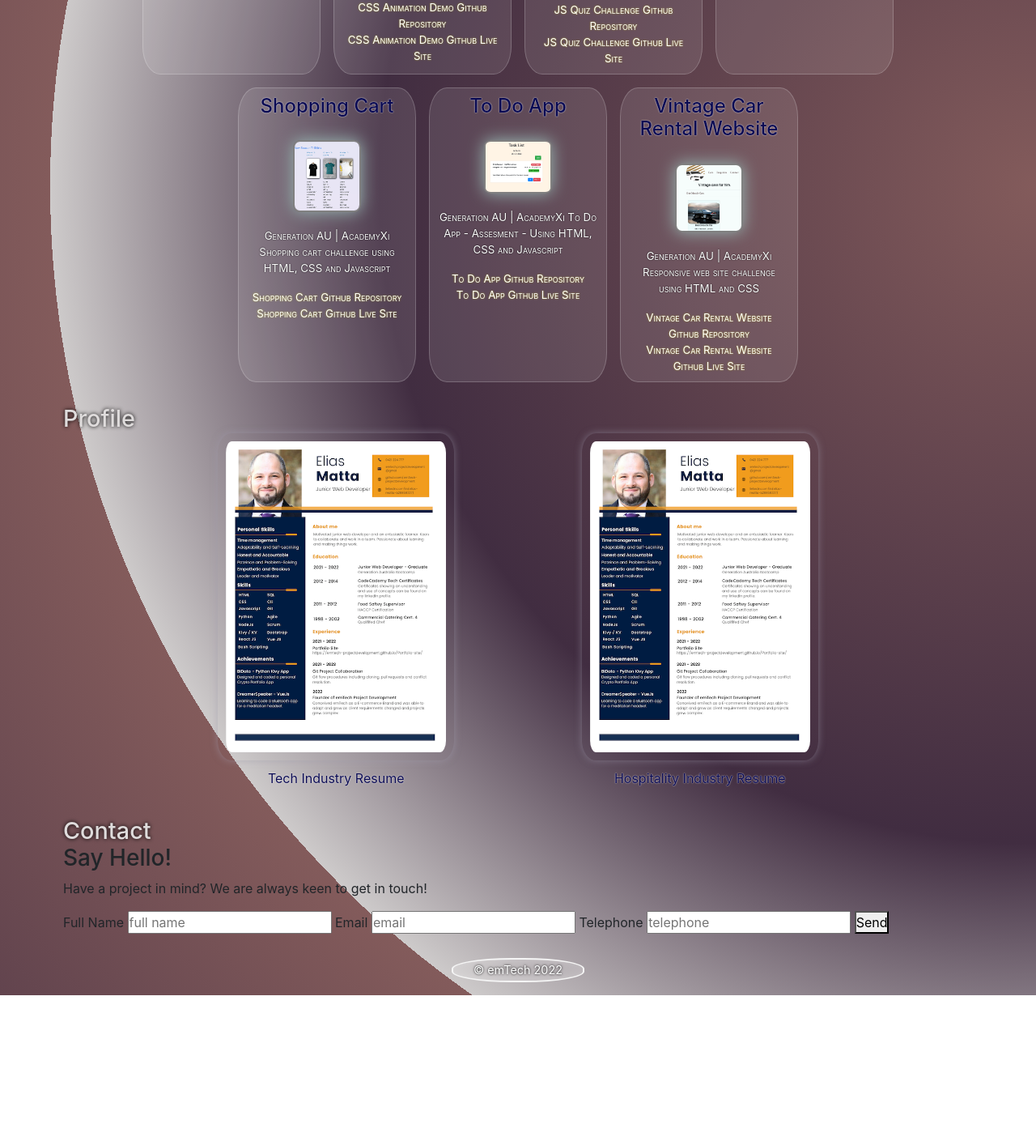
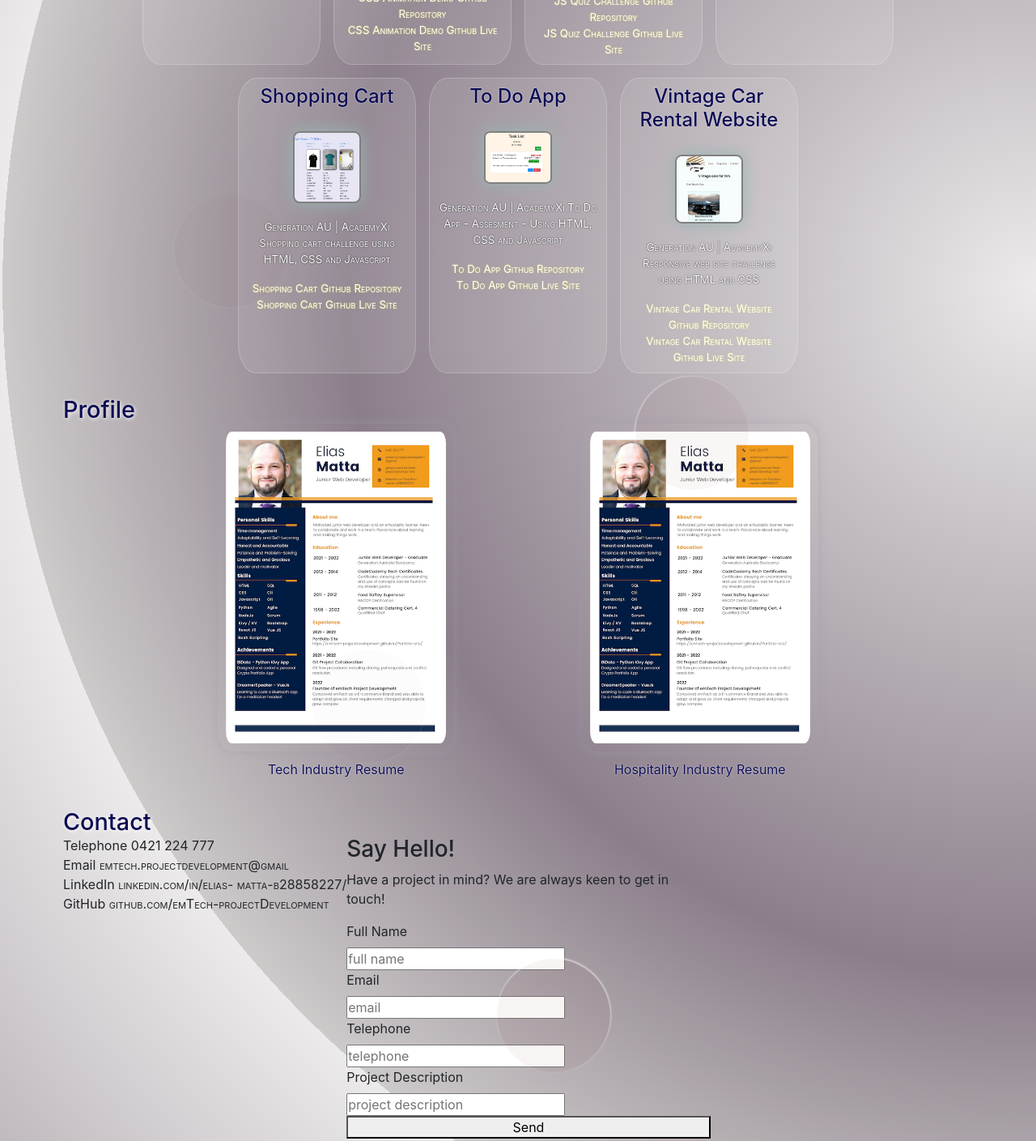
Before and after one commit to emTech-projectDevelopment/Portfolio-site, a plain HTML site: page index.html in a window 1280 px wide. Shown: the part 770-2179 px from the top of the page at 81% size. Before the commit the page ends 1999 px from the top, so only its background shows below. Drawn offline with nearby package versions, Linux system fonts and the light colour scheme.

Commit message:
Added animation, contacts needs work

```diff
--- a/asset/css/style.css
+++ b/asset/css/style.css
@@ -30,27 +30,30 @@ a:hover {
 body {
     width: 100vw;
     height: 100%;
-    background: repeating-radial-gradient(circle at 100%, rgb(131, 91, 91), rgb(65, 45, 65) 50%, rgb(205, 202, 202) 75%, rgb(255, 4, 71) 75%);
+    position: relative;
+    z-index: 1;
+    background: repeating-radial-gradient(circle at 100%, rgb(236, 234, 234), rgba(65, 45, 65, 0.612) 50%, rgb(205, 202, 202) 75%, rgb(255, 4, 71) 25%);
     background-size: cover;
 }
 
 .section-title {
     margin: 10px auto;
-    color: var(--heading);
+    color: silver;
     visibility: hidden;
-    text-shadow: 0px 0px 8px rgb(255, 255, 255);
-    animation: incoming 2.4s 500ms ease-in 1 forwards;
+    text-shadow: none;
+    animation: incoming 2.4s 400ms ease-out 1 forwards;
 }
+
 @keyframes incoming {
     from {
         margin-left: 150%;
     }
     to {
         font-size: 1.8rem;
-        color: rgb(223, 220, 220);
+        color: var(--heading);
         width: auto;
         margin: 0;
-        text-shadow: 0px 0px 5px black;
+        text-shadow: 1px 1px 5px white;
         visibility: visible;
     }
 }
@@ -63,6 +66,8 @@ body {
 .container {
     width: 90%;
     height: 100%;
+    position: relative;
+    z-index: 1;
     padding: 1rem 0.5rem;
     margin: auto;
     display: flex;
@@ -281,6 +286,19 @@ project-image > img:hover {
     display: block;
 }
 
+.contact-wrapper {
+    width: 80%;
+    height: auto;
+    display: flex;
+}
+.form-container {
+    width: 50%;
+    display: flex;
+    flex-direction: column;
+}
+input {
+    width: 60%;
+}
 .form-greeting {
 
 }
@@ -384,3 +402,152 @@ footer {
         margin: -10px auto 10px auto;
     }
 }
+
+.ball-background {
+    width: 220px;
+    height: 330px;
+    position: absolute;
+    z-index: -10;
+}
+
+.top-ball {
+    position: absolute;
+    top: 10%;
+    right: 20%;
+    overflow: hidden;
+    float: left;
+    width: 140px;
+    height: 140px;
+    background: none;
+    border-radius: 50%;
+    animation: flash 3s none 0s linear infinite reverse;
+}
+
+.top-ball-2 {
+    position: absolute;
+    top: 22%;
+    right: 55%;
+    overflow: hidden;
+    float: left;
+    width: 140px;
+    height: 140px;
+    background: none;
+    border-radius: 50%;
+    animation: flash 3s none 1s linear infinite reverse;
+}
+
+.middle-ball {
+    position: absolute;
+    top: 35%;
+    right: 30%;
+    overflow: hidden;
+    float: left;
+    width: 140px;
+    height: 140px;
+    background: none;
+    border-radius: 50%;
+    animation: flash 5s none 0s linear infinite reverse;
+}
+
+.middle-ball-2 {
+    position: absolute;
+    top: 45%;
+    right: 75%;
+    overflow: hidden;
+    float: left;
+    width: 140px;
+    height: 140px;
+    background: none;
+    border-radius: 50%;
+    animation: flash 4s none 2s linear infinite reverse;
+}
+
+.bottom-ball {
+    position: absolute;
+    top: 55%;
+    right: 25%;
+    overflow: hidden;
+    float: left;
+    width: 140px;
+    height: 140px;
+    background: none;
+    border-radius: 50%;
+    animation: flash 3.5s none 0s linear infinite;
+}
+
+.bottom-ball-1 {
+    position: absolute;
+    top: 70%;
+    right: 60%;
+    overflow: hidden;
+    float: left;
+    width: 140px;
+    height: 140px;
+    background: none;
+    border-radius: 50%;
+    animation: flash 5s none 500ms linear infinite;
+}
+
+.bottom-ball-2 {
+    position: absolute;
+    top: 87%;
+    right: 40%;
+    overflow: hidden;
+    float: left;
+    width: 140px;
+    height: 140px;
+    background: none;
+    border-radius: 50%;
+    animation: flash 3s none 0s linear infinite;
+}
+
+@keyframes flash {
+    15% {
+        box-shadow: none;
+        transform: rotate(45deg);
+    }
+    25% {
+        transform: rotate(90deg);
+    }
+    38% {
+        transform: rotate(138deg);
+    }
+    50% {
+        transform: rotate(180deg);
+    }
+    60% {
+        box-shadow: 1px 1px 3px white;
+        background: rgba(94, 17, 17, 0.05);
+        transform: rotate(230deg);
+    }
+    75% {
+        transform: rotate(270deg);
+    }
+    87% {
+        transform: rotate(317deg);
+    }
+    100% {
+        transform: rotate(360deg);
+    }
+}
+    /* 0% {
+        transform: rotate(45deg);
+        box-shadow: 1px 1px 3px aqua;
+    }
+    25% {
+        transform: rotate(90deg);
+        box-shadow: 1px 1px 3px lightblue;
+    }
+    50% {
+        transform: rotate(180deg);
+        box-shadow: 1px 1px 3px rgb(81, 255, 0);
+    }
+    75% {
+        transform: rotate(260deg);
+        box-shadow: 1px 1px 3px yellow;
+    }
+    100% {
+        transform: rotate(360deg);
+        box-shadow: 1px 1px 3px aqua;
+    }
+} */
--- a/asset/js/script.js
+++ b/asset/js/script.js
@@ -32,4 +32,25 @@ function populateprojects(data){
     }
 }
 
+const contacts = [
+    {name: 'Telephone', contact : '0421 224 777'},
+    {name: 'Email', contact : 'emtech.projectdevelopment@gmail'},
+    {name : 'LinkedIn', contact : 'linkedin.com/in/elias- matta-b28858227/'},
+    {name : 'GitHub', contact : 'github.com/emTech-projectDevelopment'}
+]
+
+function populateContacts(data){
+    const contactsWrapper = document.querySelector('.my-contacts')
+
+    for (let i=0; i<contacts.length; i++) {
+        let contactsHTML =
+        `<div class="my-contact">
+            <span>${data[i].name}</span>
+            <a>${data[i].contact}</a>
+        </div>`;
+        contactsWrapper.innerHTML += contactsHTML
+    }
+}
+
+populateContacts(contacts)
 populateprojects(projectItems)
--- a/index.html
+++ b/index.html
@@ -6,10 +6,8 @@
     <meta http-equiv="X-UA-Compatible" content="IE=edge">
     <meta name="viewport" content="width=device-width, initial-scale=1.0">
     <!-- Bootstrap CSS -->
-    <link rel="stylesheet"
-      href="https://stackpath.bootstrapcdn.com/bootstrap/4.4.1/css/bootstrap.min.css"
-      integrity="sha384-Vkoo8x4CGsO3+Hhxv8T/Q5PaXtkKtu6ug5TOeNV6gBiFeWPGFN9MuhOf23Q9Ifjh"
-      crossorigin="anonymous">
+    <link rel="stylesheet" href="https://stackpath.bootstrapcdn.com/bootstrap/4.4.1/css/bootstrap.min.css"
+        integrity="sha384-Vkoo8x4CGsO3+Hhxv8T/Q5PaXtkKtu6ug5TOeNV6gBiFeWPGFN9MuhOf23Q9Ifjh" crossorigin="anonymous">
     <!-- Custom CSS -->
     <link rel="stylesheet" href="./asset/css/style.css">
     <title>Elias Matta Portfolio Site</title>
@@ -36,7 +34,8 @@
             <div class="about-text">
                 <h2 class="about-title"> Full Stack Web Developement <br>|<br> &nbsp Software Development </h2>
                 &nbsp
-                <p class="about-description">Helping small business gain exposure with up to date tech skills. <br> <br>Building business software and helping business automate processes.</p>
+                <p class="about-description">Helping small business gain exposure with up to date tech skills. <br>
+                    <br>Building business software and process automation.</p>
             </div>
         </section>
 
@@ -45,6 +44,7 @@
         <section id="projects">
             <h2 class="section-title">Projects</h2>
             <div class="projects-wrapper">
+                <!-- Dynamic JS -->
             </div>
         </section>
 
@@ -53,19 +53,27 @@
             <h3 class="section-title">Profile</h3>
             <div class="resumes">
                 <div class="resume">
-                    <a href="./asset/files/EliasMatta-CoverResume.pdf"><img class="resume-image" src="./asset/images/tech-resume.png"/></a>
+                    <a href="./asset/files/EliasMatta-CoverResume.pdf" target="_blank"><img class="resume-image"
+                            src="./asset/images/tech-resume.png" /></a>
                     <p class="resume-text text-center">Tech Industry Resume</p>
                 </div>
                 <div class="resume">
-                    <a href="./asset/files/EliasMatta-CoverResume.pdf"><img class="resume-image" src="./asset/images/tech-resume.png"/></a>
+                    <a href="./asset/files/EliasMatta-CoverResume.pdf" target="_blank"><img class="resume-image"
+                            src="./asset/images/tech-resume.png" /></a>
                     <p class="resume-text text-center">Hospitality Industry Resume</p>
                 </div>
             </div>
         </section>
 
+
         <section id="contact">
             <h3 class="section-title">Contact</h3>
-            <form action="#">
+            <div class="contact-wrapper">
+                <div class="my-contacts">
+                    <!-- Dynamic JS -->
+                </div>
+
+                <form action="#" class="form-container">
                     <div class="form-greeting">
                         <h3>Say Hello!</h3>
                         <p>Have a project in mind? We are always keen to get in touch!</p>
@@ -76,8 +84,11 @@
                     <input type="email" name="email" id="email-field" placeholder="email">
                     <label for="telephone">Telephone</label>
                     <input type="telephone" name="telephone" id="telephone-field" placeholder="telephone">
+                    <label for="description">Project Description</label>
+                    <input type="text" name="description" id="project-description" placeholder="project description">
                     <button type="submit">Send</button>
                 </form>
+            </div>
         </section>
 
         <br>
@@ -85,6 +96,17 @@
 
             &copy emTech 2022
         </footer>
+
+        <!--Ball Animations-->
+        <div class="ball-backround">
+            <div class="top-ball"></div>
+            <div class="top-ball-2"></div>
+            <div class="middle-ball"></div>
+            <div class="middle-ball-2"></div>
+            <div class="bottom-ball"></div>
+            <div class="bottom-ball-1"></div>
+            <div class="bottom-ball-2"></div>
+        </div>
 
     </div>
     <!-- Custom JS-->
@@ -94,13 +116,11 @@
         integrity="sha384-q8i/X+965DzO0rT7abK41JStQIAqVgRVzpbzo5smXKp4YfRvH+8abtTE1Pi6jizo"
         crossorigin="anonymous"></script>
     <!-- popper -->
-    <script
-      src="https://cdnjs.cloudflare.com/ajax/libs/popper.js/1.14.7/umd/popper.min.js"
+    <script src="https://cdnjs.cloudflare.com/ajax/libs/popper.js/1.14.7/umd/popper.min.js"
         integrity="sha384-UO2eT0CpHqdSJQ6hJty5KVphtPhzWj9WO1clHTMGa3JDZwrnQq4sF86dIHNDz0W1"
         crossorigin="anonymous"></script>
     <!-- bootstrap js -->
-    <script
-      src="https://stackpath.bootstrapcdn.com/bootstrap/4.3.1/js/bootstrap.min.js"
+    <script src="https://stackpath.bootstrapcdn.com/bootstrap/4.3.1/js/bootstrap.min.js"
         integrity="sha384-JjSmVgyd0p3pXB1rRibZUAYoIIy6OrQ6VrjIEaFf/nJGzIxFDsf4x0xIM+B07jRM"
         crossorigin="anonymous"></script>
 </body>
```
Lines whose indentation alone changed are shown as unchanged.
